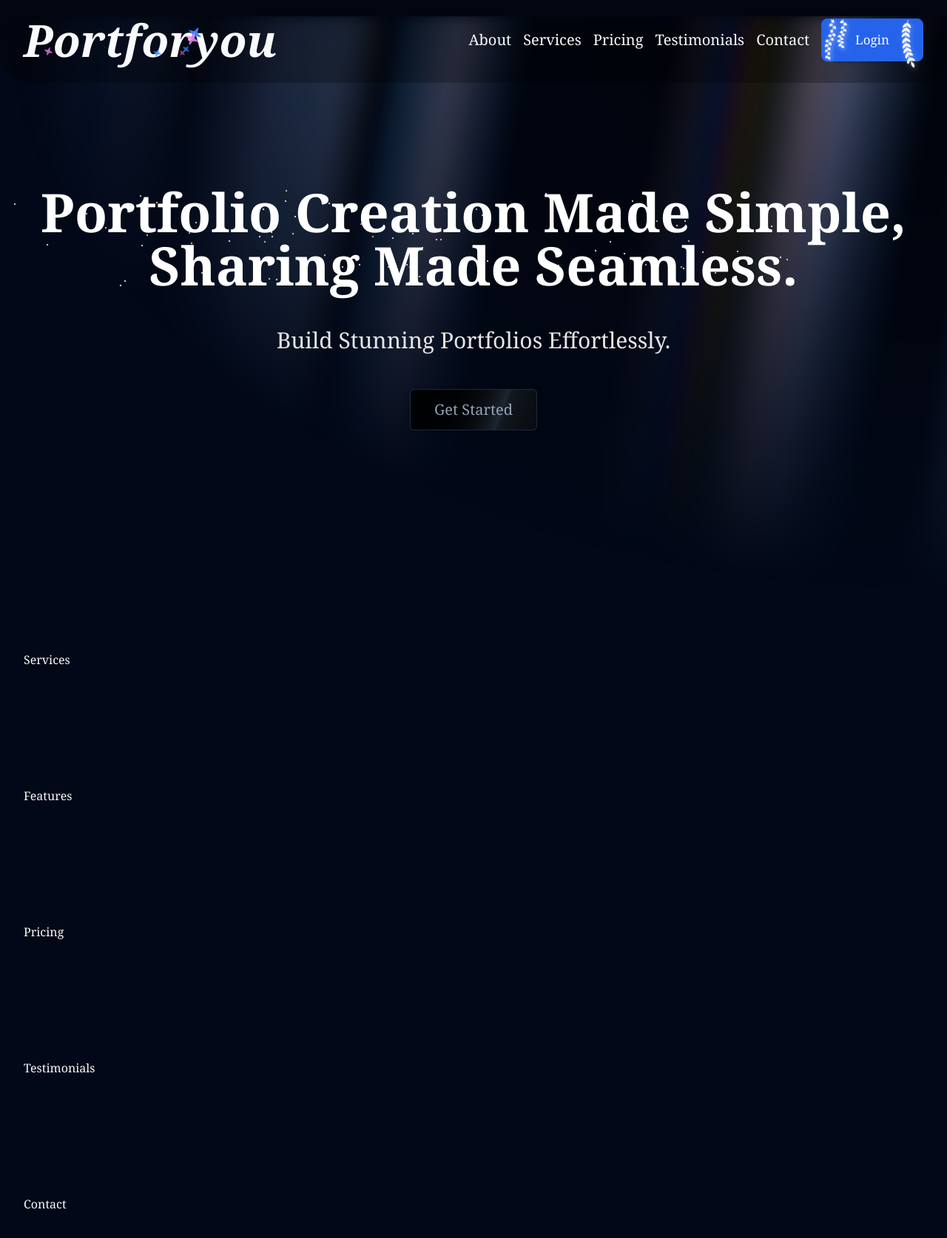
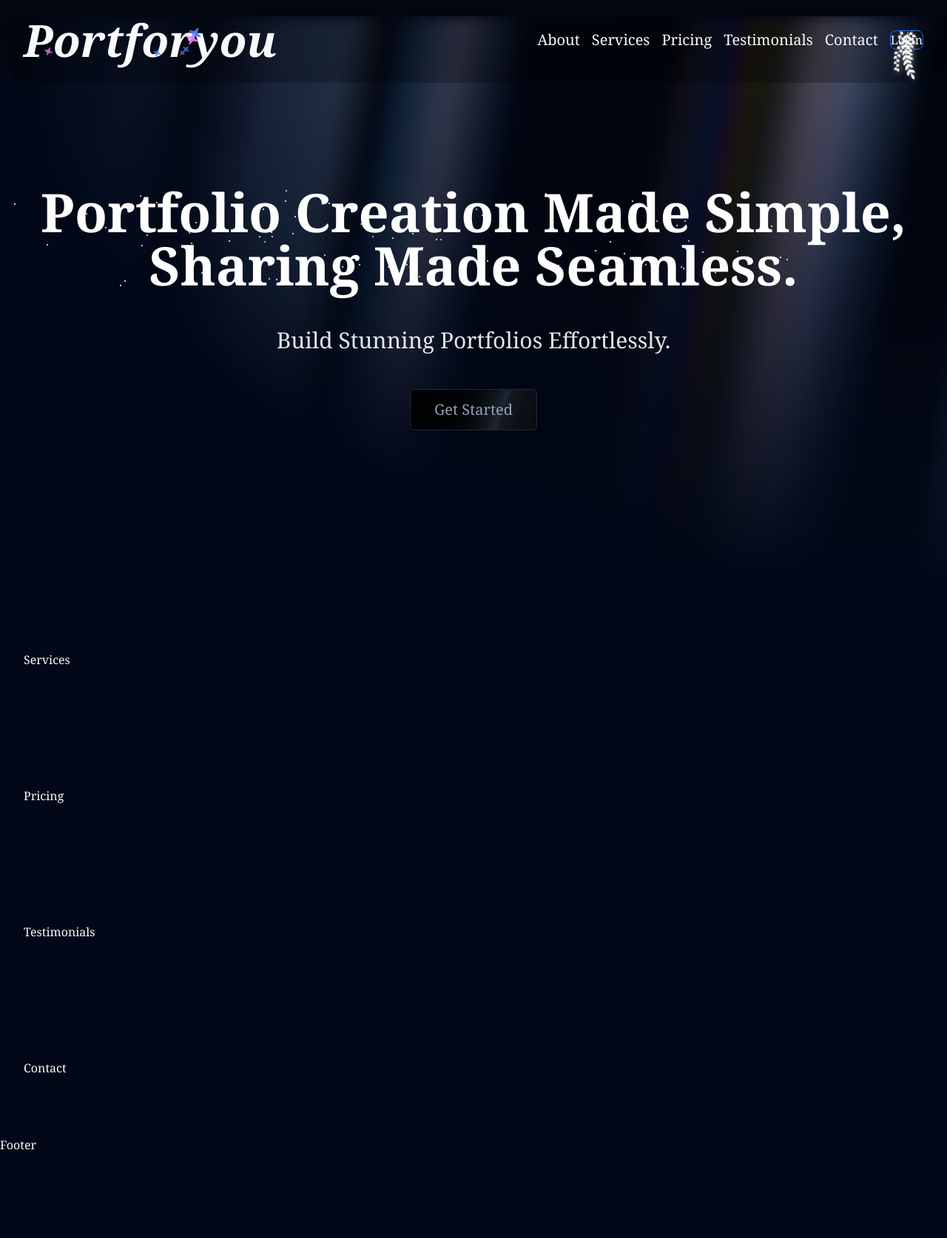
Before and after one commit to Mohamed-El-Sharqawy/Portforyou, a Next.js app: page / in a window 1280 px wide. Shown: the top 1674 px of the page at 74% size. After the commit the page ends 1560 px from the top, so only its background shows below. Built offline with nearby package versions, Linux system fonts and the light colour scheme.

Commit message:
delete features section, deleted fonts, add footer to layout

```diff
--- a/src/app/(marketing)/page.tsx
+++ b/src/app/(marketing)/page.tsx
@@ -1,5 +1,4 @@
 import Contact from "@/features/marketing/components/Contact";
-import Features from "@/features/marketing/components/Features";
 import Hero from "@/features/marketing/components/Hero/Hero";
 import Pricing from "@/features/marketing/components/Pricing";
 import Services from "@/features/marketing/components/Services";
@@ -10,7 +9,6 @@ export default function Home() {
     <main>
       <Hero />
       <Services />
-      <Features />
       <Pricing />
       <Testimonials />
       <Contact />
--- a/src/app/layout.tsx
+++ b/src/app/layout.tsx
@@ -1,18 +1,7 @@
 import type { Metadata } from "next";
-import localFont from "next/font/local";
+import Header from "@/components/Header/Header";
+import Footer from "@/components/Footer/Footer";
 import "@/styles/globals.css";
-import Header from "@/components/Header/Header";
-
-const geistSans = localFont({
-  src: "./fonts/GeistVF.woff",
-  variable: "--font-geist-sans",
-  weight: "100 900",
-});
-const geistMono = localFont({
-  src: "./fonts/GeistMonoVF.woff",
-  variable: "--font-geist-mono",
-  weight: "100 900",
-});
 
 export const metadata: Metadata = {
   title: "Create Next App",
@@ -26,11 +15,10 @@ export default function RootLayout({
 }>) {
   return (
     <html lang="en">
-      <body
-        className={`font-serif antialiased dark overflow-x-hidden`}
-      >
+      <body className={`font-serif antialiased dark overflow-x-hidden`}>
         <Header />
         {children}
+        <Footer />
       </body>
     </html>
   );
--- a/src/components/Footer/Footer.tsx
+++ b/src/components/Footer/Footer.tsx
@@ -1,3 +1,3 @@
 export default function Footer() {
-  return <div>Footer</div>;
+  return <footer>Footer</footer>;
 }
--- a/src/features/marketing/components/Features.tsx
+++ /dev/null
@@ -1,3 +0,0 @@
-export default function Features() {
-  return <section className="marketing-section">Features</section>;
-}
```
Also changed, not shown: src/app/fonts/GeistMonoVF.woff (deleted), src/app/fonts/GeistVF.woff (deleted).
